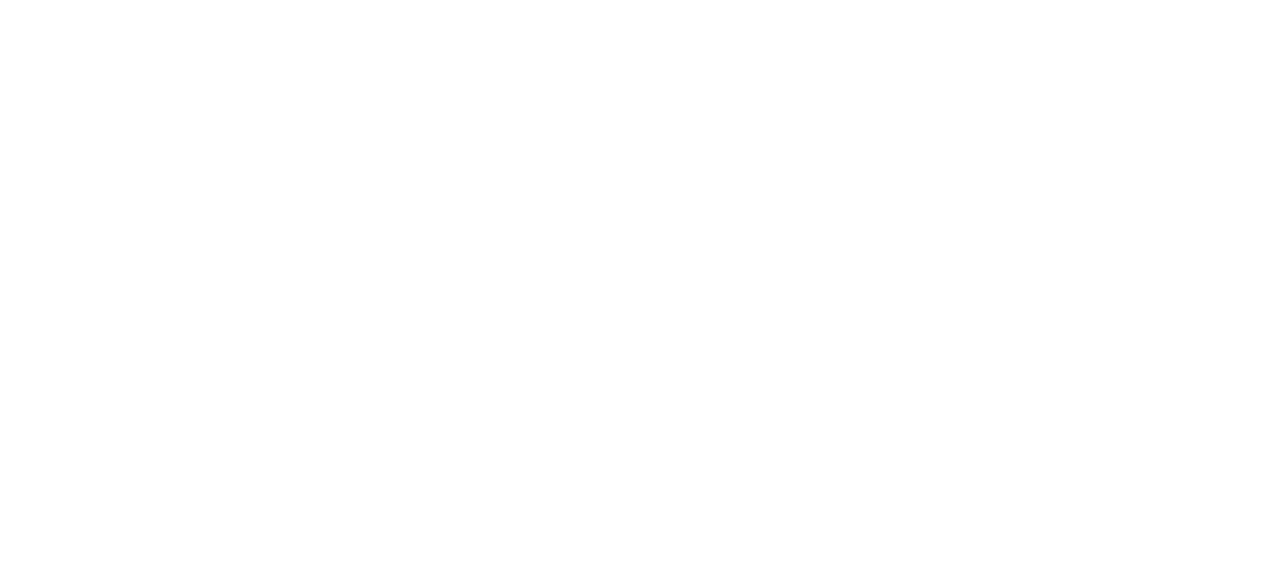
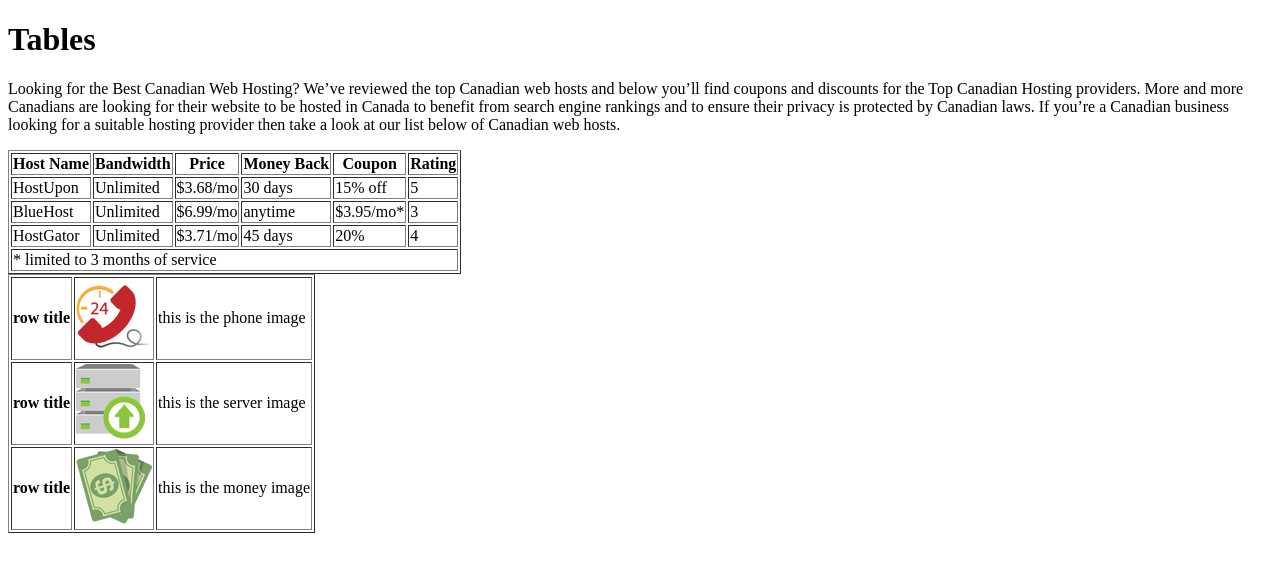
Before and after one commit to comp-1017/1017-sep-2022-a03-workbook-KsmLeopard09, a plain HTML site: page table-demo/index.html in a window 1280 px wide. Drawn offline with Linux system fonts and the light colour scheme.

Commit message:
create table demo with images

```diff
--- a/table-demo/index.html
+++ b/table-demo/index.html
@@ -3,9 +3,103 @@
     <head>
         <title>on the page title tab</title>
         <meta charset = "utf-8">
-        <meta name="author" content="Don Welch">
+        <meta name="author" content="Kuljyot Mangat">
     </head>
     <body>
+        <h1>Tables</h1>
+        <p>Looking for the Best Canadian Web Hosting? We’ve reviewed the top Canadian web hosts and below you’ll find coupons and discounts for the Top Canadian Hosting providers.  More and more Canadians are looking for their website to be hosted in Canada to benefit from search engine rankings and to ensure their privacy is protected by Canadian laws.  If you’re a Canadian business looking for a suitable hosting provider then take a look at our list below of Canadian web hosts.
+        </p>
 
+        <!--
+            <table> : specifies a table
+                <thead> : specifies the column header area, defaults to bold
+                    <tr> : specifies the begin of a row anywhere in the table
+                        <th></th> : specifies a cell in the thread area
+                    </tr>
+                </thead>
+                <tbody> : specifies the table content data REQUIRED
+                    <tr>
+                        <td></td> : specifies a cpntent cell in the tbody area for each th you should have a td
+            </table>
+        -->
+        <!-- border is obsolete, it is a known error, yoou May use this until
+                we learn some css-->
+        <table border="1" >
+            <thead>
+                <tr>
+                    <th>Host Name</th>
+                    <th>Bandwidth</th>
+                    <th>Price</th>
+                    <th>Money Back</th>
+                    <th>Coupon</th>
+                    <th>Rating</th>
+                </tr>
+            </thead>
+            <tbody>
+                <tr>
+                    <td>HostUpon</td>
+                    <td>Unlimited</td>
+                    <td>$3.68/mo</td>
+                    <td>30 days</td>
+                    <td>15% off</td>
+                    <td>5</td>
+                </tr>
+                <tr>
+                    <td>BlueHost</td>
+                    <td>Unlimited</td>
+                    <td>$6.99/mo</td>
+                    <td>anytime</td>
+                    <td>$3.95/mo*</td>
+                    <td>3</td>
+                </tr>
+                <tr>
+                    <td>HostGator</td>
+                    <td>Unlimited</td>
+                    <td>$3.71/mo</td>
+                    <td>45 days</td>
+                    <td>20%</td>
+                    <td>4</td>
+                </tr>
+            </tbody>
+            <tfoot>
+                <tr>
+                    <!--
+                        one can merge cells on a table within a row
+                        to merge the cells use the colspan="n" parameter on
+                            your <td> tag.
+                        you can merge up to the total number of columns
+                        you can have multiple merged columns as long as the
+                            total of all merged cells does not exceed the total
+                            number of columns on your table
+                        example table with 6 columns
+                            <td colspan="3"></td>
+                            <td></td>
+                            <td colspan="2"></td>
+                    -->
+                    <td colspan="6">
+                        * limited to 3 months of service
+                    </td>
+                </tr>
+            </tfoot>
+        </table>
+        <table border="1">
+            <tbody>
+                <tr>
+                    <th>row title</th>
+                    <td><img src="img/phone.png" alt= "phone.png"></td>
+                    <td>this is the phone image</td>
+                </tr>
+                <tr>
+                    <th>row title</th>
+                    <td><img src="img/server.png" alt= "server.png"></td>
+                    <td>this is the server image</td>
+                </tr>
+                <tr>
+                    <th>row title</th>
+                    <td><img src="img/money.png" alt= "money.png"></td>
+                    <td>this is the money image</td>
+                </tr>
+            </tbody>
+        </table>
     </body>
 </html>
```
Also changed, not shown: figures/index.html (+1 -1 lines), framework/index.html (+1 -1 lines), table-demo/img/money.png (added), table-demo/img/phone.png (added), table-demo/img/server.png (added).
